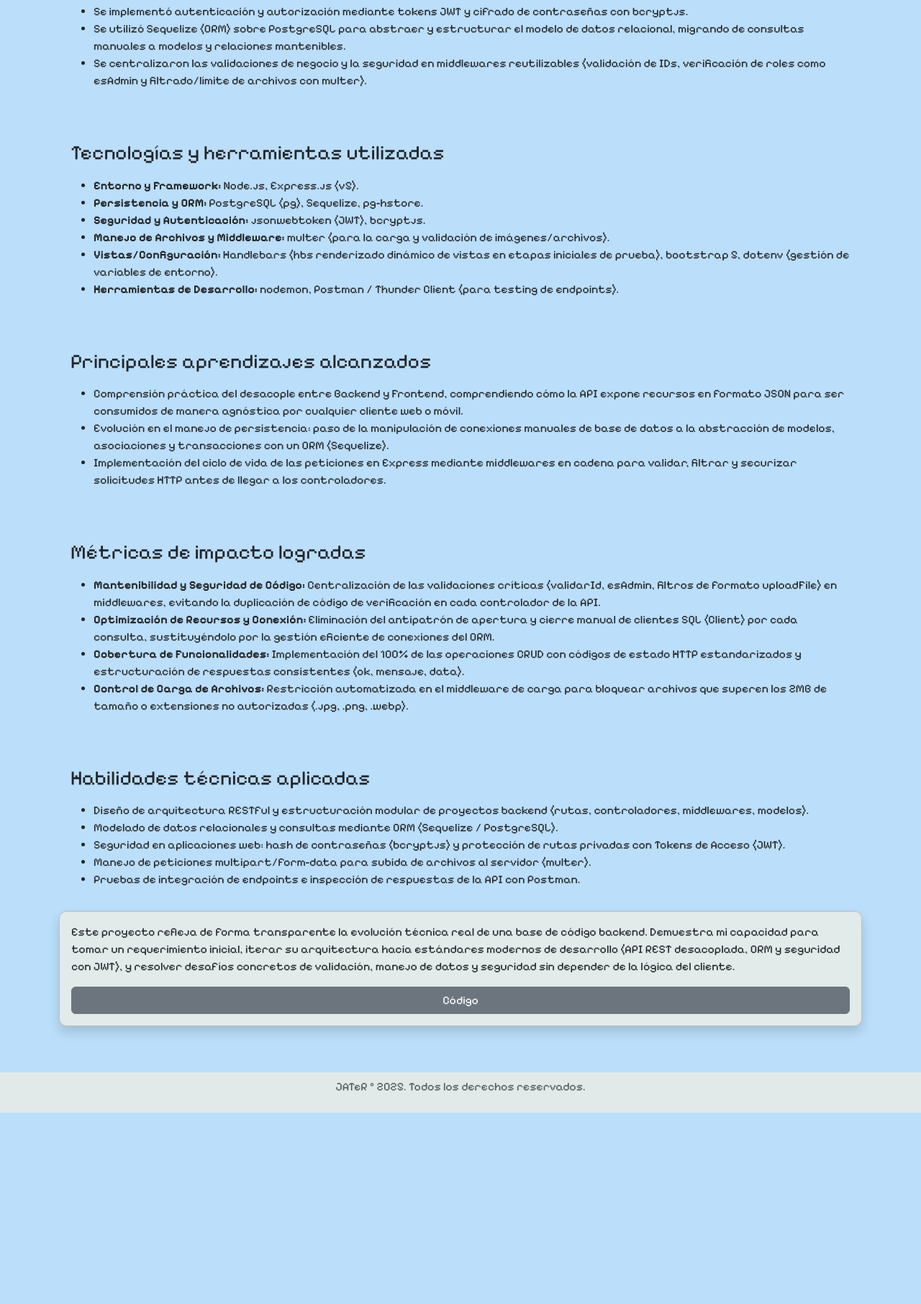
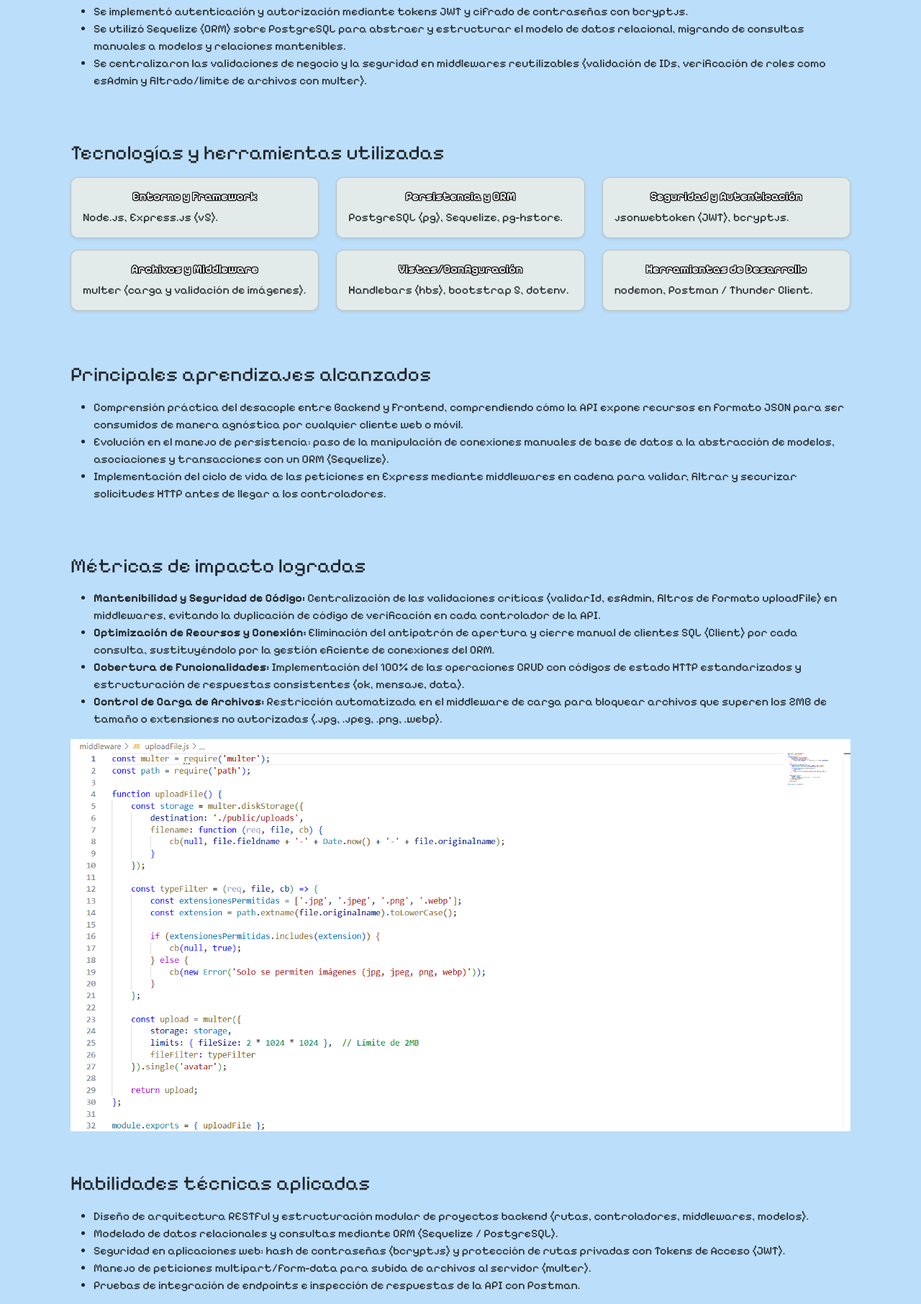
Before and after one commit to JATeR912/Portafolio, a Django app: page /caso_estudio/ in a window 1280 px wide. Shown: the part 885-2697 px from the top of the page at 72% size. Before the commit the page ends 2431 px from the top, so only its background shows below. Run offline with Django 5.2, Linux system fonts and the light colour scheme.

Commit message:
Actualizacion frontend caso de estudio, se añade imagen y se modifica formato lista por cards organizadas para herramientas utiizadas, se actalizan ademas los proyectos del portafolio

```diff
--- a/proyectos/templates/proyectos/caso_estudio_disper.html
+++ b/proyectos/templates/proyectos/caso_estudio_disper.html
@@ -41,14 +41,62 @@
         <div class="col-12 col-md-12 mt-4">
             <div class="p-3 d-flex flex-column h-100">
                 <h3 class="mb-3">Tecnologías y herramientas utilizadas</h3>
-                <ul>
-                    <li><strong>Entorno y Framework:</strong> Node.js, Express.js (v5).</li>
-                    <li><strong>Persistencia y ORM:</strong> PostgreSQL (pg), Sequelize, pg-hstore.</li>
-                    <li><strong>Seguridad y Autenticación:</strong> jsonwebtoken (JWT), bcryptjs.</li>
-                    <li><strong>Manejo de Archivos y Middleware:</strong> multer (para la carga y validación de imágenes/archivos).</li>
-                    <li><strong>Vistas/Configuración:</strong> Handlebars (hbs renderizado dinámico de vistas en etapas iniciales de prueba), bootstrap 5, dotenv (gestión de variables de entorno).</li>
-                    <li><strong>Herramientas de Desarrollo:</strong> nodemon, Postman / Thunder Client (para testing de endpoints).</li>
-                </ul>
+                <div class="row habilities">
+                    <!-- Tarjeta 1 -->
+                    <div class="col-md-4 mb-3">
+                        <div class="card shadow-sm h-100">
+                            <div class="card-body">
+                                <h5 class="card-title fs-6 fw-bold text-center">Entorno y Framework</h5>
+                                <p class="card-text">Node.js, Express.js (v5).</p>
+                            </div>
+                        </div>
+                    </div>
+                    <!-- Tarjeta 2 -->
+                    <div class="col-md-4 mb-3">
+                        <div class="card shadow-sm h-100">
+                            <div class="card-body">
+                                <h5 class="card-title fs-6 fw-bold text-center">Persistencia y ORM</h5>
+                                <p class="card-text">PostgreSQL (pg), Sequelize, pg-hstore.</p>
+                            </div>
+                        </div>
+                    </div>
+                    <!-- Tarjeta 3 -->
+                    <div class="col-md-4 mb-3">
+                        <div class="card shadow-sm h-100">
+                            <div class="card-body">
+                                <h5 class="card-title fs-6 fw-bold text-center">Seguridad y Autenticación</h5>
+                                <p class="card-text">jsonwebtoken (JWT), bcryptjs.</p>
+                            </div>
+                        </div>
+                    </div>
+                    <!-- Tarjeta 4 -->
+                    <div class="col-md-4 mb-3">
+                        <div class="card shadow-sm h-100">
+                            <div class="card-body">
+                                <h5 class="card-title fs-6 fw-bold text-center">Archivos y Middleware</h5>
+                                <p class="card-text">multer (carga y validación de imágenes).</p>
+                            </div>
+                        </div>
+                    </div>
+                    <!-- Tarjeta 5 -->
+                    <div class="col-md-4 mb-3">
+                        <div class="card shadow-sm h-100">
+                            <div class="card-body">
+                                <h5 class="card-title fs-6 fw-bold text-center">Vistas/Configuración</h5>
+                                <p class="card-text">Handlebars (hbs), bootstrap 5, dotenv.</p>
+                            </div>
+                        </div>
+                    </div>
+                    <!-- Tarjeta 6 -->
+                    <div class="col-md-4 mb-3">
+                        <div class="card shadow-sm h-100">
+                            <div class="card-body">
+                                <h5 class="card-title fs-6 fw-bold text-center">Herramientas de Desarrollo</h5>
+                                <p class="card-text">nodemon, Postman / Thunder Client.</p>
+                            </div>
+                        </div>
+                    </div>
+                </div>
             </div>
         </div>
         <div class="col-12 col-md-12 mt-4">
@@ -68,8 +116,9 @@
                     <li><strong>Mantenibilidad y Seguridad de Código:</strong> Centralización de las validaciones críticas (validarId, esAdmin, filtros de formato uploadFile) en middlewares, evitando la duplicación de código de verificación en cada controlador de la API.</li>
                     <li><strong>Optimización de Recursos y Conexión:</strong> Eliminación del antipatrón de apertura y cierre manual de clientes SQL (Client) por cada consulta, sustituyéndolo por la gestión eficiente de conexiones del ORM.</li>
                     <li><strong>Cobertura de Funcionalidades:</strong> Implementación del 100% de las operaciones CRUD con códigos de estado HTTP estandarizados y estructuración de respuestas consistentes (ok, mensaje, data).</li>
-                    <li><strong>Control de Carga de Archivos:</strong> Restricción automatizada en el middleware de carga para bloquear archivos que superen los 2MB de tamaño o extensiones no autorizadas (.jpg, .png, .webp).</li>
+                    <li><strong>Control de Carga de Archivos:</strong> Restricción automatizada en el middleware de carga para bloquear archivos que superen los 2MB de tamaño o extensiones no autorizadas (.jpg, .jpeg, .png, .webp).</li>
                 </ul>
+                <img src="{% static 'img/disper/upload_file.png' %}" alt="Caso de estudio: Disper" class="img-fluid">
             </div>
         </div>
         <div class="col-12 col-md-12 mt-4">
--- a/static/css/style.css
+++ b/static/css/style.css
@@ -158,6 +158,17 @@
 .btn-demo:hover {
     background-color: #87cefa;
     text-decoration: none;
+}
+
+/* --- CASO DE ESTUDIO --- */
+.case .card {
+    background: rgba(215, 170, 33, 0.7);
+    transition: transform 0.3s, box-shadow 0.3s;
+}
+
+.case .card:hover {
+    transform: scale(1.05);
+    box-shadow: 0 8px 20px rgba(0,0,0,0.3);
 }
 
 /* --- CONTACTO --- */
```
Also changed, not shown: db.sqlite3, media/proyectos/digramaER.png (added), media/proyectos/frontendHbs.png (added), media/proyectos/taskFlow.png (added), static/img/disper/upload_file.png (added).
